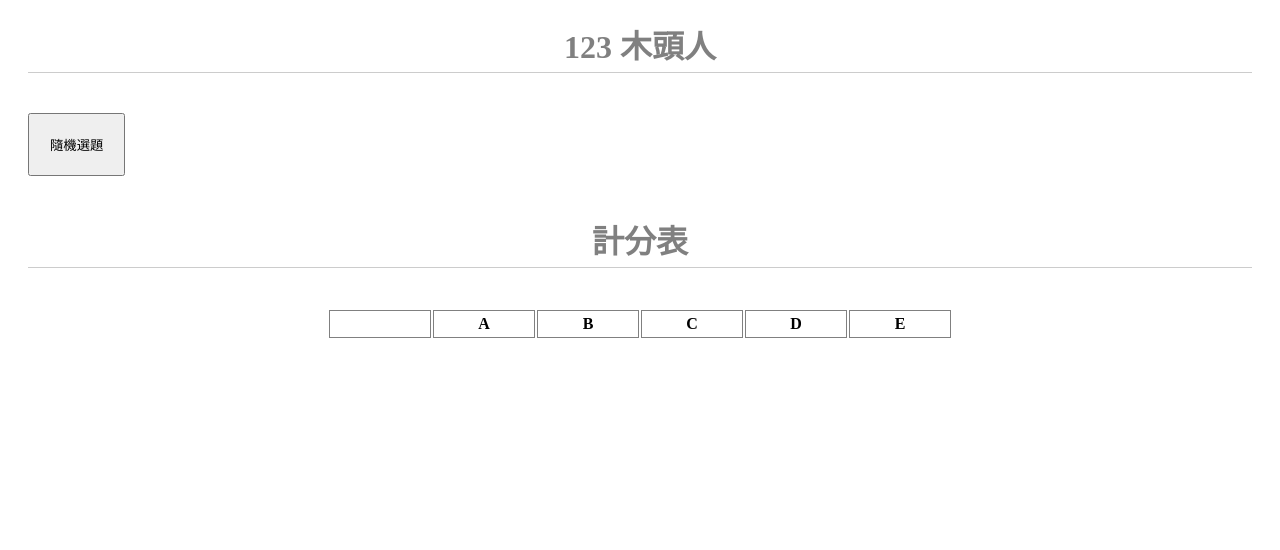
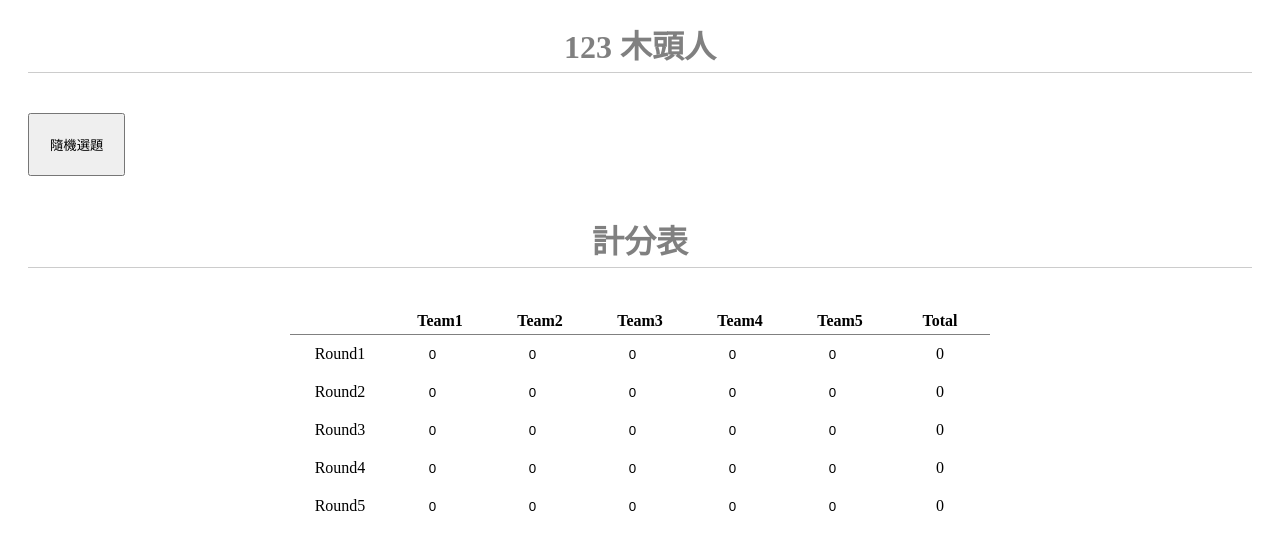
Before and after one commit to wenyo/123_not_human, a plain HTML site: page index.html in a window 1280 px wide. Drawn offline with Linux system fonts and the light colour scheme.

Commit message:
add score table

```diff
--- a/index.html
+++ b/index.html
@@ -11,7 +11,7 @@
 </head>
 
 <style>
-    .wrap {
+    #wrap {
         margin: 20px;
     }
 
@@ -43,34 +43,42 @@
         margin-left: 10px;
     }
 
-    .score th {
+    .score-area th {
         width: 100px;
         padding: 4px 0;
-        border: 1px solid gray;
+        border-bottom: 1px solid gray;
+    }
+
+    .score {
+        border-collapse: collapse;
+        border-spacing: 0;
+    }
+
+    .score td {
+        padding: 10px;
+        text-align: center;
+    }
+
+    .score input {
+        border: unset;
+        width: 50px;
+        text-align: center;
     }
 </style>
 
 <body>
-    <div class="wrap">
+    <div id="wrap">
         <h1>123 木頭人</h1>
         <div class="flex">
             <button class="random-btn">隨機選題</button>
             <span class="topic">
         </div>
-        <div class="score">
+        <div class="score-area">
             <h1>計分表</h1>
             <div class="flex justify-content">
-                <table>
-                    <thead>
-                        <tr>
-                            <th></th>
-                            <th>A</th>
-                            <th>B</th>
-                            <th>C</th>
-                            <th>D</th>
-                            <th>E</th>
-                        </tr>
-                    </thead>
+                <table class="score">
+                    <thead></thead>
+                    <tbody></tbody>
                 </table>
             </div>
         </div>
--- a/index.js
+++ b/index.js
@@ -1,6 +1,16 @@
+const SCORE_ZERO = 0;
+const TEAM_COUNT = 5;
+const ROUND_COUNT = 5;
+let scoreAry = Array.from({ length: TEAM_COUNT }, () => {
+    return Array.from({ length: ROUND_COUNT }, () => SCORE_ZERO);
+});
+
+console.log(scoreAry);
+
 window.onload = () => {
     const randomBtn = document.querySelector(".random-btn");
     randomBtn.addEventListener("click", topicGet);
+    scoreFormSet();
 };
 
 function getRandomInt(max) {
@@ -16,3 +26,48 @@ function topicGet() {
     const topicValue = `${adj[adjIdx]}${noun[nounIdx]}`;
     topic.innerText = topicValue;
 }
+
+function scoreFormSet() {
+    const scoreThead = document.querySelector(".score thead");
+    const scoreTbody = document.querySelector(".score tbody");
+    let thead = "";
+    let tbody = "";
+    let totalScore = "";
+
+    for (const teamIdx in scoreAry) {
+        let tbodyTmp = "";
+        let scoreTotalTmp = 0;
+        thead += `<th>Team${parseInt(teamIdx) + 1}</th>`;
+        for (const score of scoreAry[teamIdx]) {
+            scoreTotalTmp += score;
+            tbodyTmp += `<td>
+                            <input type="number" value="${score}" />
+                        </td>`;
+        }
+
+        tbody += `<tr>
+                    <td>Round${parseInt(teamIdx) + 1}</td>
+                    ${tbodyTmp}
+                    <td>${scoreTotalTmp}</td>
+                </tr>`;
+    }
+
+    thead = `<thead>
+                <tr>
+                    <th></th>
+                    ${thead}
+                    <th>Total</th>
+                </tr>
+            </thead>`;
+    tbody = `<tbody>${tbody}</tbody>`;
+    scoreThead.innerHTML = thead;
+    scoreTbody.innerHTML = tbody;
+}
+
+function scoreFromLocalGet() {}
+
+function scoreFromLocalSave() {}
+
+function scoreFromLocalClear() {}
+
+function scoreAdd() {}
```
